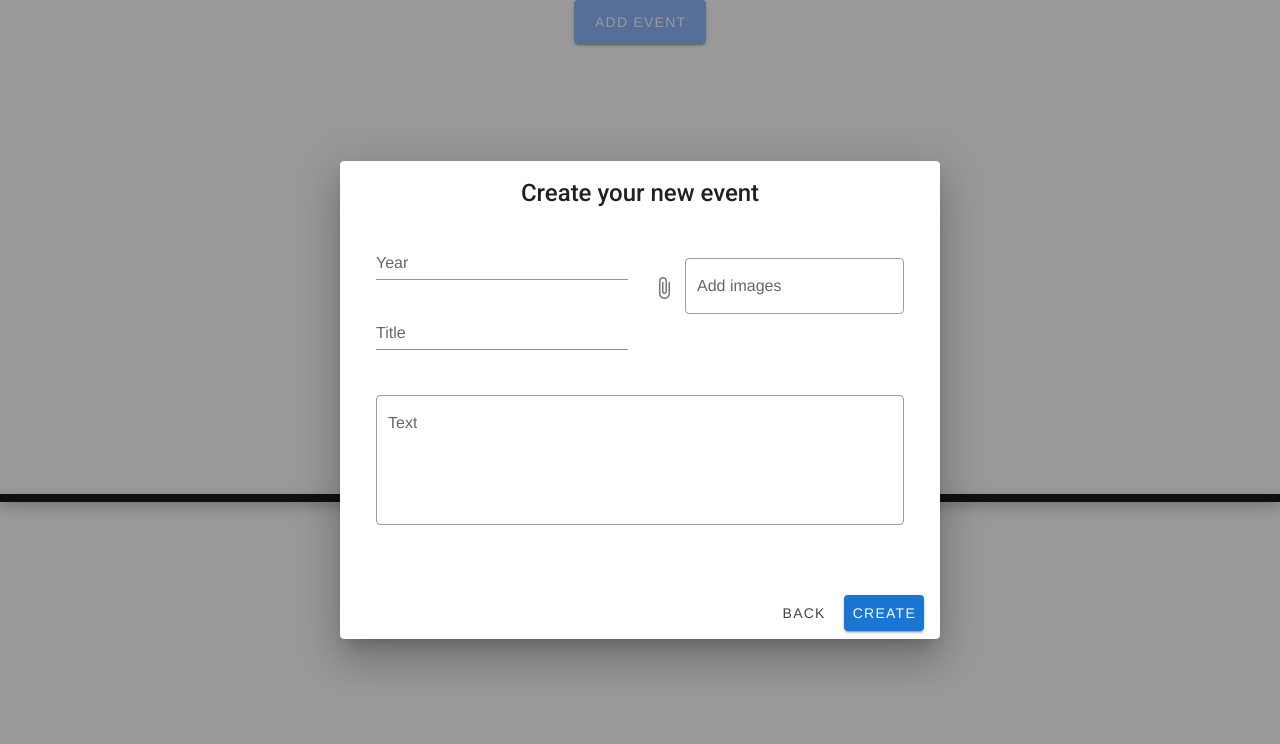
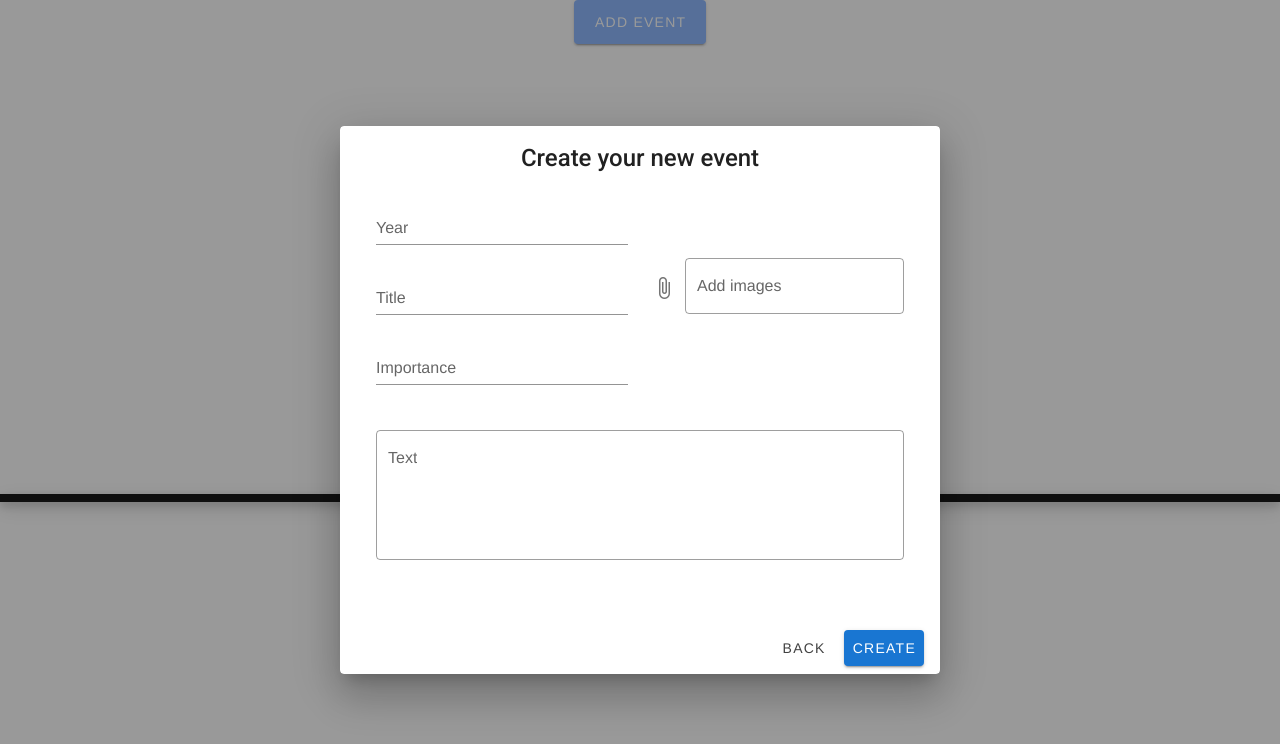
Before and after one commit to vbackeberg/lookattime, a Vue app: page / in a window 1280 px wide. Both pictures are taken after a click on the button "ADD EVENT". Shown: the top 744 px of the page. Built offline with nearby package versions, Linux system fonts and the light colour scheme.

Commit message:
Specify field types

```diff
--- a/src/components/create-box-form.vue
+++ b/src/components/create-box-form.vue
@@ -8,14 +8,21 @@
         <v-container>
           <v-row>
             <v-col cols="12" sm="6">
-              <v-text-field label="Year" required />
+              <v-text-field label="Year" required type="number" />
               <v-text-field label="Title" required />
+              <v-text-field label="Importance" required type="number" />
             </v-col>
             <v-col cols="12" sm="6" align-self="center">
               <v-file-input outlined small-chips multiple label="Add images" />
             </v-col>
             <v-col cols="12">
-              <v-textarea label="Text" required auto-grow outlined /> </v-col
+              <v-textarea
+                label="Text"
+                required
+                auto-grow
+                outlined
+                type="text"
+              /> </v-col
           ></v-row>
         </v-container>
       </v-card-text>
```
